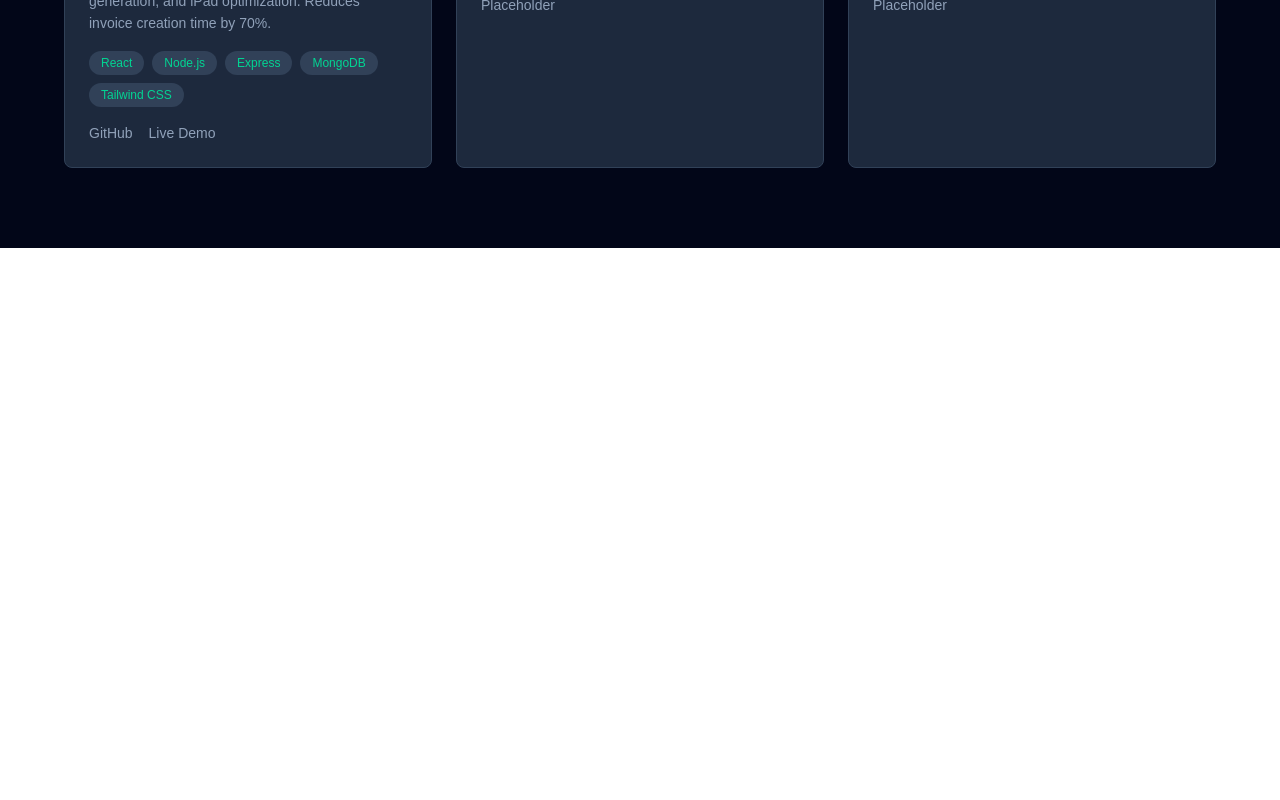
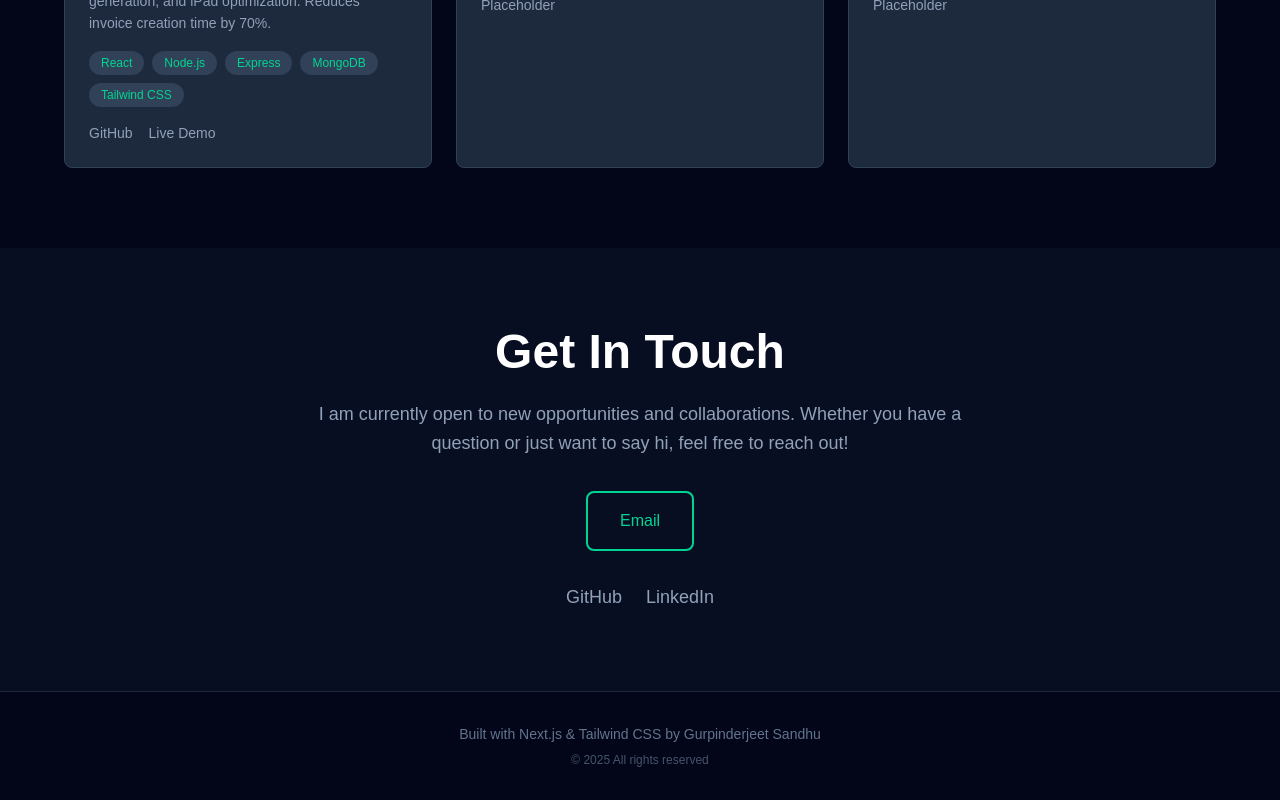
Before and after one commit to gurpinders/portfolio-website, a Next.js app: page / in a window 1280 px wide. Shown: the part 1797-2597 px from the top of the page. Before the commit the page ends 2045 px from the top, so only its background shows below. Built offline with nearby package versions, Linux system fonts and the light colour scheme.

Commit message:
Complete portfolio: Add contact section and footer

```diff
--- a/app/page.js
+++ b/app/page.js
@@ -3,6 +3,7 @@
 export default function Home() {
   return (
     <div className="min-h-screen bg-slate-950 text-white">
+      {/* Nav Bar: */}
       <nav className="fixed top-0 w-full p-6 bg-slate-950 z-50">
         <div className="max-w-6xl mx-auto flex justify-between items-center">
           <div className="text-xl font-bold">Gurpinderjeet Sandhu</div>
@@ -121,6 +122,27 @@ export default function Home() {
           </div>
         </div>
       </section>
+
+      {/* Contact Section: */}
+      <section id="contact" className="py-20 px-6 bg-slate-900/50">
+        <div className="max-w-2xl mx-auto text-center">
+          <h2 className="text-5xl font-bold mb-6 text-white">Get In Touch</h2>
+          <p className="text-slate-400 mb-8 leading-relaxed text-lg">I am currently open to new opportunities and collaborations. Whether you have a question or just want to say hi, feel free to reach out!</p>
+          <a href="mailto:psandhu0124@gmail.com" className="inline-block px-8 py-4 border-2 border-emerald-400 text-emerald-400 rounded-lg hover:bg-emerald-400 hover:text-slate-950 transition-all font-medium mb-8">Email</a>
+          <div className="flex gap-6 justify-center">
+            <a href="https://github.com/gurpinders" className="text-slate-400 hover:text-emerald-400 transition-colors text-lg">GitHub</a>
+            <a href="https://linkedin.com/in/YOUR-LINKEDIN" className="text-slate-400 hover:text-emerald-400 transition-colors text-lg">LinkedIn</a>
+          </div>
+        </div>
+      </section>
+
+      {/* Footer: */}
+      <footer className="py-8 px-6 border-t border-slate-800">
+        <div className="max-w-6xl mx-auto text-center">
+          <p className="text-slate-500 text-sm">Built with Next.js & Tailwind CSS by Gurpinderjeet Sandhu</p>
+          <p className="text-slate-600 text-xs mt-2">© 2025 All rights reserved</p>
+        </div>
+      </footer>
     </div>
   );
 }
```
